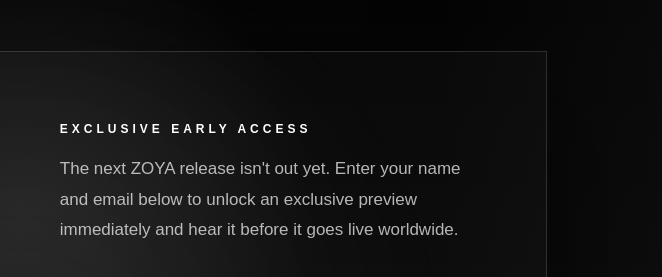
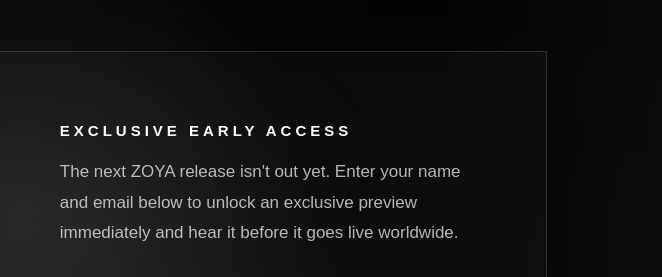
Before and after one commit to SwayAllDay/swayallday.github.io, a plain HTML site: page index.html in a window 1280 px wide. Shown: the part 900-1177 px from the top of the page, 618-1280 px from the left. Drawn offline with Linux system fonts and the light colour scheme.

Commit message:
Update style.css

```diff
--- a/style.css
+++ b/style.css
@@ -2221,9 +2221,12 @@ body.page-fade-out{
 }
 
 .zoya-unlock-content > span{
-  color:white !important;
-  font-weight:800 !important;
-  opacity:1;
+  color:white;
+  font-weight:800;
+
+  font-size:15px;
+  letter-spacing:4px;
+  text-transform:uppercase;
 }
 
 .zoya-unlock-section{
```
